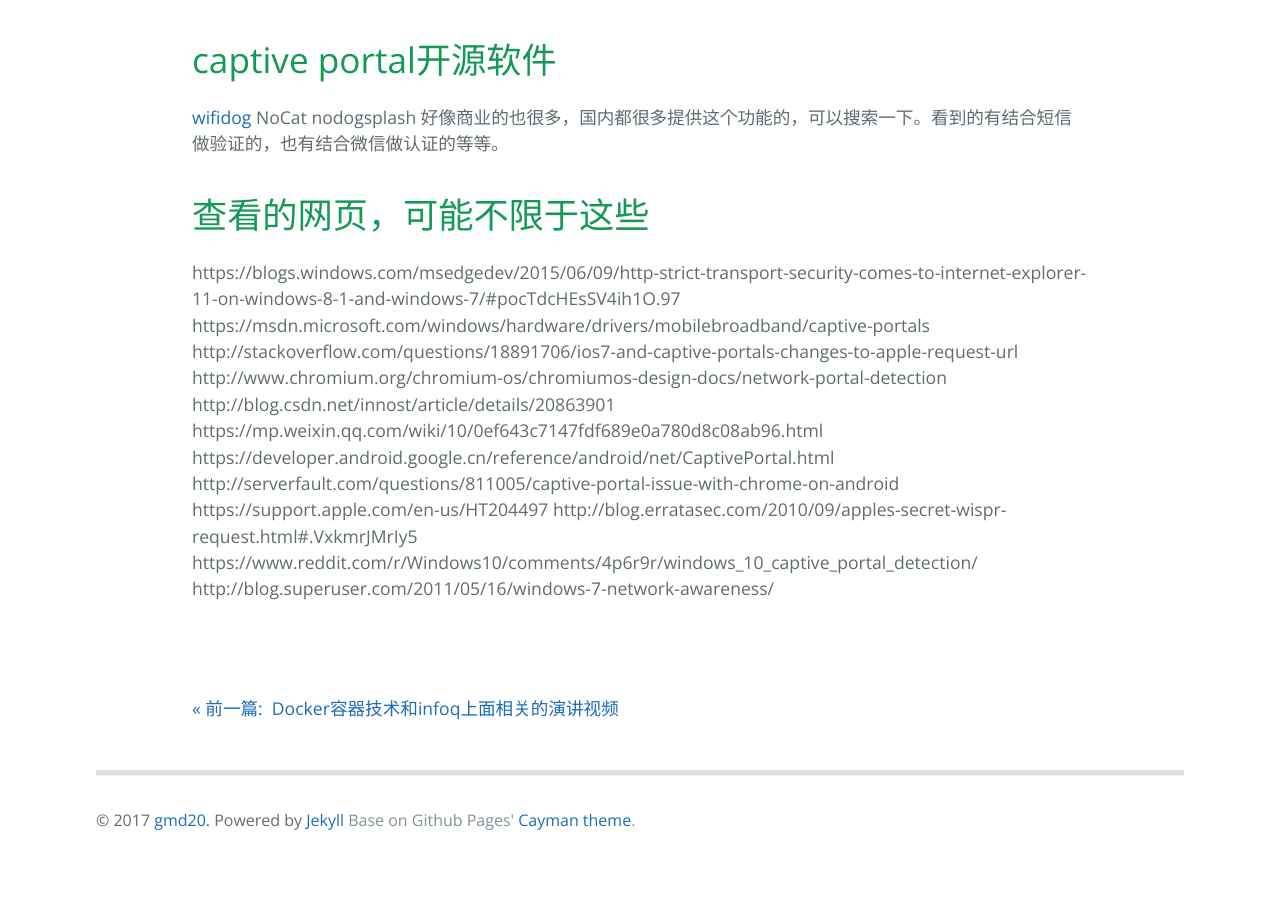
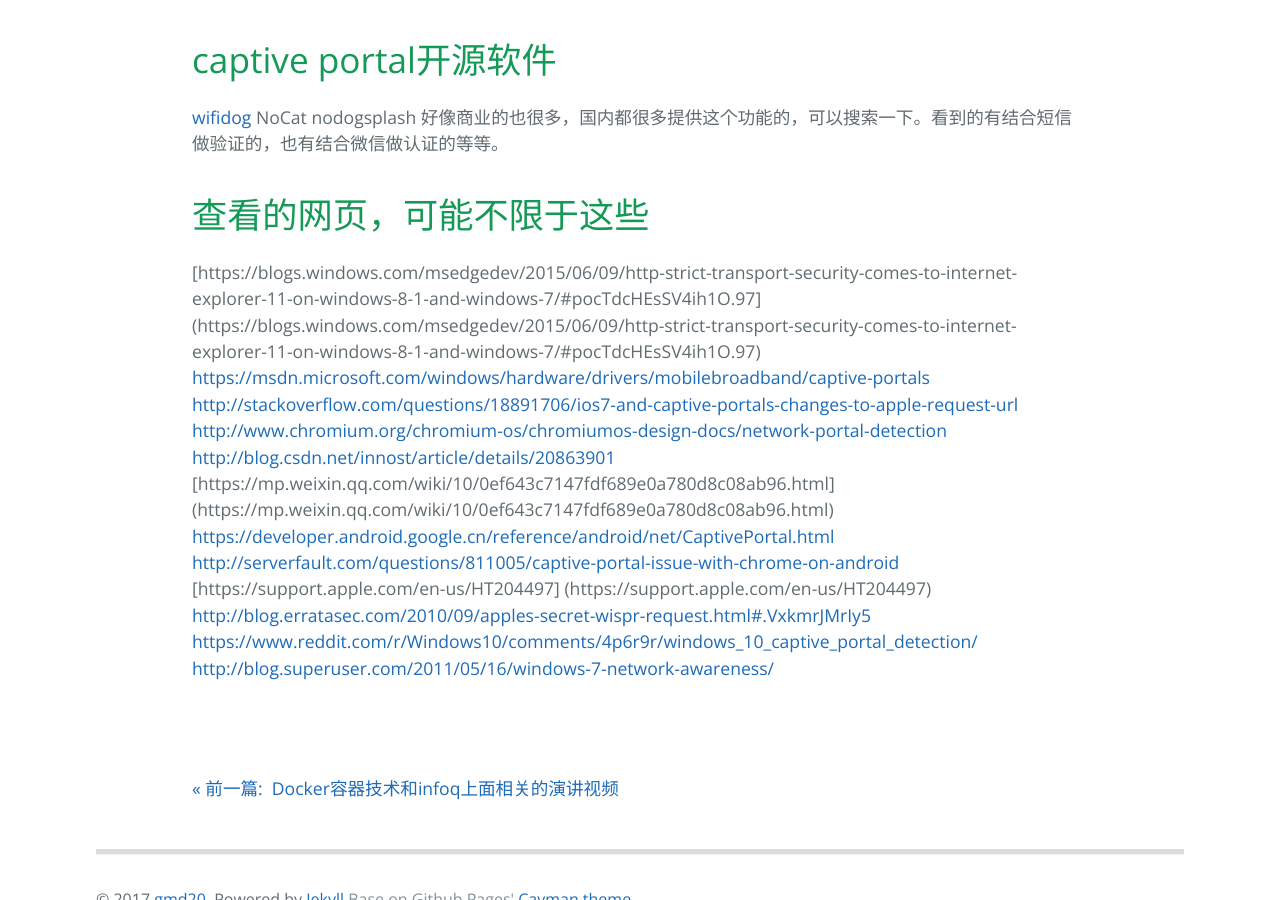
Before and after one commit to gmd20/gmd20.github.io, a Jekyll site: the page built from _posts/2017-03-18-WiFi热点强制登录认证页面Captive Portal相关资料.markdown, in a window 1280 px wide and 900 px high, scrolled down 2541 px. Built offline with Jekyll 4.4.1, drawn with Linux system fonts in a browser that asks for light colours; Markdown is read by kramdown in place of the engine named in the settings; comment, search, counter and statistics services are not loaded; some of the changed lines change nothing that is shown.

Commit message:
Update 2017-03-18-WiFi热点强制登录认证页面Captive Portal相关资料.markdown

```diff
--- a/_posts/2017-03-18-WiFi热点强制登录认证页面Captive Portal相关资料.markdown
+++ b/_posts/2017-03-18-WiFi热点强制登录认证页面Captive Portal相关资料.markdown
@@ -86,15 +86,15 @@
 
 查看的网页，可能不限于这些
 ========================
-https://blogs.windows.com/msedgedev/2015/06/09/http-strict-transport-security-comes-to-internet-explorer-11-on-windows-8-1-and-windows-7/#pocTdcHEsSV4ih1O.97
-https://msdn.microsoft.com/windows/hardware/drivers/mobilebroadband/captive-portals
-http://stackoverflow.com/questions/18891706/ios7-and-captive-portals-changes-to-apple-request-url
-http://www.chromium.org/chromium-os/chromiumos-design-docs/network-portal-detection
-http://blog.csdn.net/innost/article/details/20863901
-https://mp.weixin.qq.com/wiki/10/0ef643c7147fdf689e0a780d8c08ab96.html
-https://developer.android.google.cn/reference/android/net/CaptivePortal.html
-http://serverfault.com/questions/811005/captive-portal-issue-with-chrome-on-android
-https://support.apple.com/en-us/HT204497
-http://blog.erratasec.com/2010/09/apples-secret-wispr-request.html#.VxkmrJMrIy5
-https://www.reddit.com/r/Windows10/comments/4p6r9r/windows_10_captive_portal_detection/
-http://blog.superuser.com/2011/05/16/windows-7-network-awareness/
+[https://blogs.windows.com/msedgedev/2015/06/09/http-strict-transport-security-comes-to-internet-explorer-11-on-windows-8-1-and-windows-7/#pocTdcHEsSV4ih1O.97] (https://blogs.windows.com/msedgedev/2015/06/09/http-strict-transport-security-comes-to-internet-explorer-11-on-windows-8-1-and-windows-7/#pocTdcHEsSV4ih1O.97)
+[https://msdn.microsoft.com/windows/hardware/drivers/mobilebroadband/captive-portals](https://msdn.microsoft.com/windows/hardware/drivers/mobilebroadband/captive-portals)
+[http://stackoverflow.com/questions/18891706/ios7-and-captive-portals-changes-to-apple-request-url](http://stackoverflow.com/questions/18891706/ios7-and-captive-portals-changes-to-apple-request-url)
+[http://www.chromium.org/chromium-os/chromiumos-design-docs/network-portal-detection](http://www.chromium.org/chromium-os/chromiumos-design-docs/network-portal-detection)
+[http://blog.csdn.net/innost/article/details/20863901](http://blog.csdn.net/innost/article/details/20863901)
+[https://mp.weixin.qq.com/wiki/10/0ef643c7147fdf689e0a780d8c08ab96.html] (https://mp.weixin.qq.com/wiki/10/0ef643c7147fdf689e0a780d8c08ab96.html)
+[https://developer.android.google.cn/reference/android/net/CaptivePortal.html](https://developer.android.google.cn/reference/android/net/CaptivePortal.html)
+[http://serverfault.com/questions/811005/captive-portal-issue-with-chrome-on-android](http://serverfault.com/questions/811005/captive-portal-issue-with-chrome-on-android)
+[https://support.apple.com/en-us/HT204497] (https://support.apple.com/en-us/HT204497)
+[http://blog.erratasec.com/2010/09/apples-secret-wispr-request.html#.VxkmrJMrIy5](http://blog.erratasec.com/2010/09/apples-secret-wispr-request.html#.VxkmrJMrIy5)
+[https://www.reddit.com/r/Windows10/comments/4p6r9r/windows_10_captive_portal_detection/](https://www.reddit.com/r/Windows10/comments/4p6r9r/windows_10_captive_portal_detection/)
+[http://blog.superuser.com/2011/05/16/windows-7-network-awareness/](http://blog.superuser.com/2011/05/16/windows-7-network-awareness/)
```
